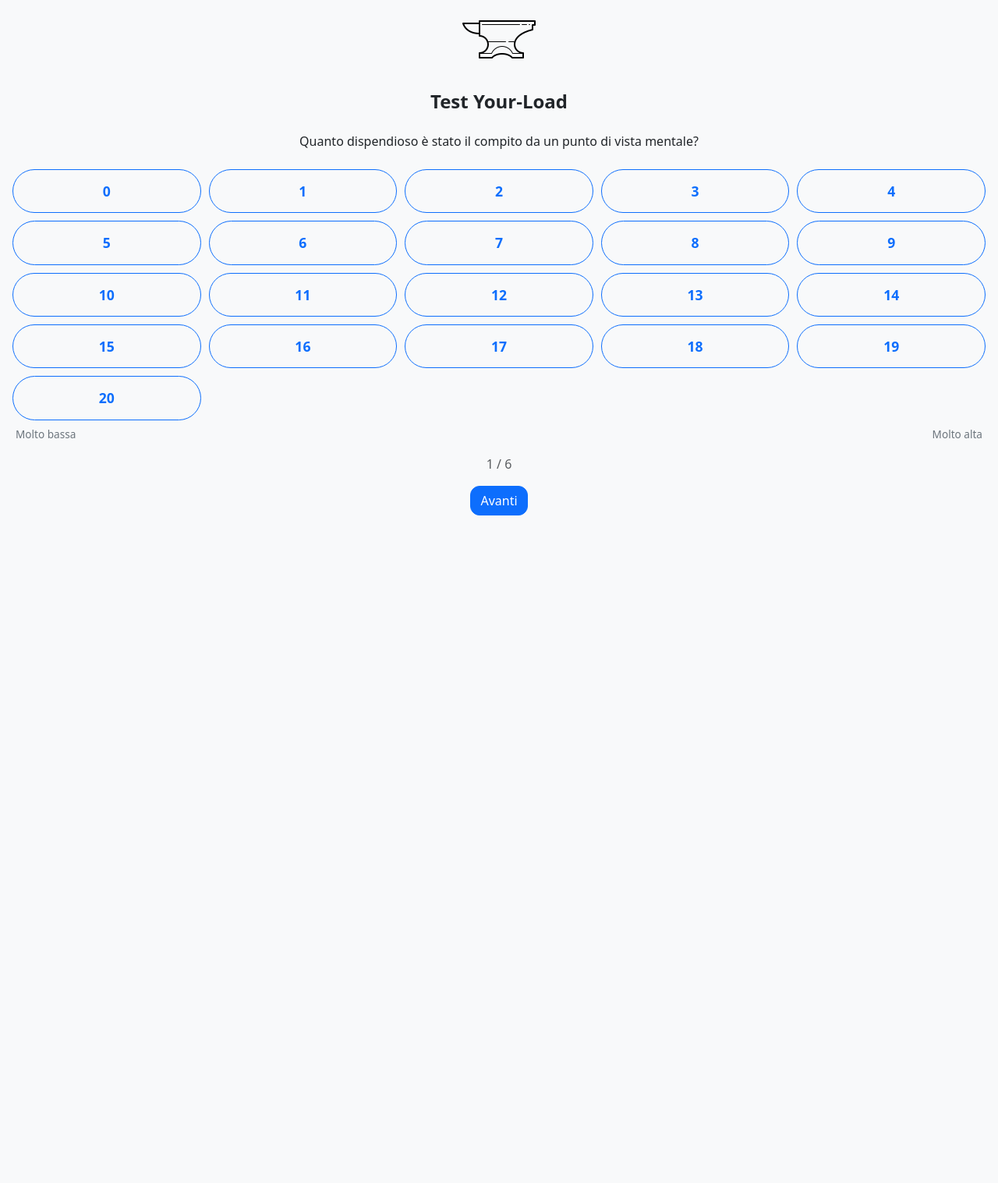
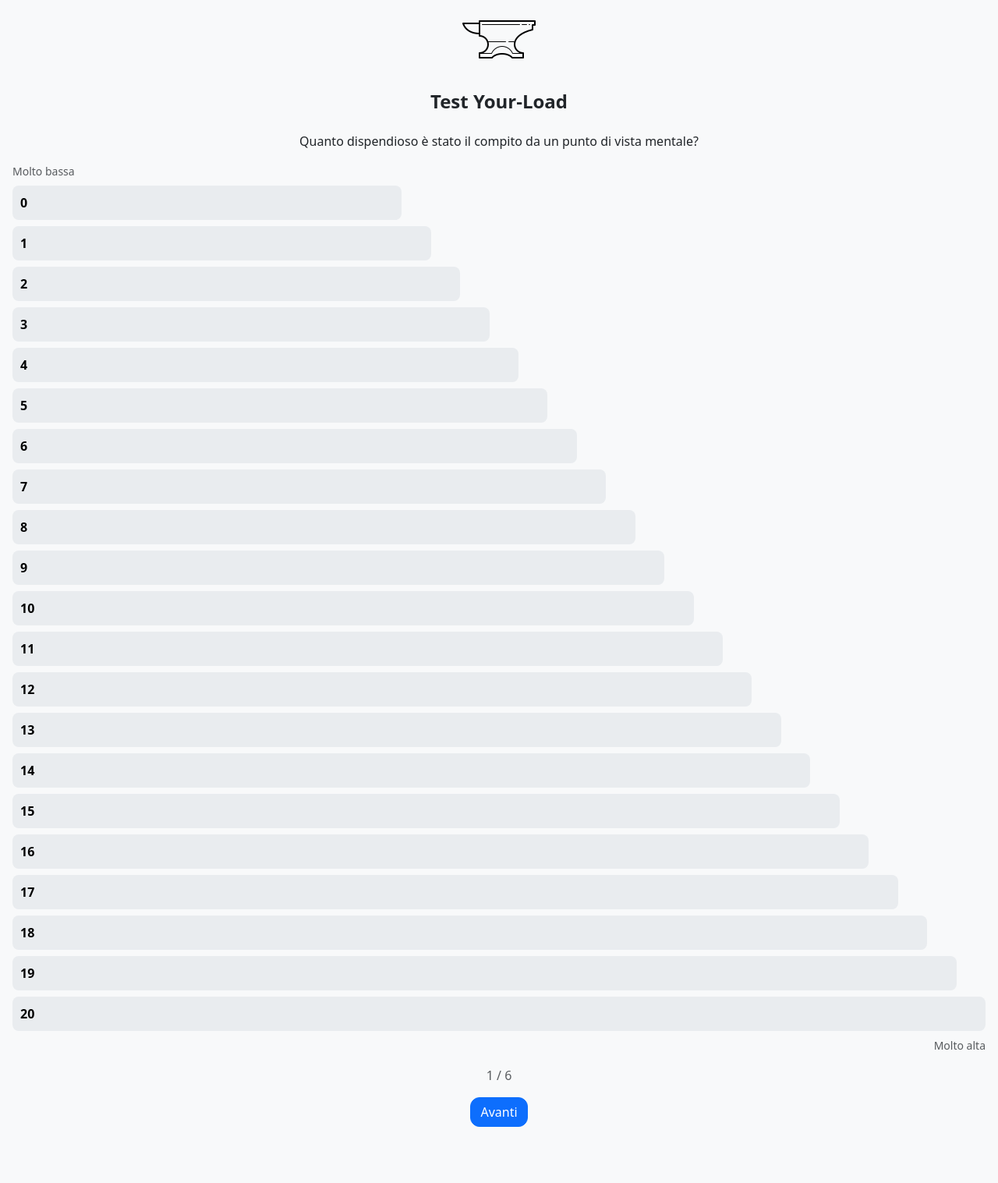
Before and after one commit to Nakin-x/your_load, a Django app: page /scheda/1/test/ in a window 1280 px wide. Shown: the whole page at 78% size. Before the commit the page ends 661 px from the top, so only its background shows below. Run offline with Django 5.2, Linux system fonts and the light colour scheme.

Commit message:
prova 20 step0_1

```diff
--- a/core/static/core/css/style.css
+++ b/core/static/core/css/style.css
@@ -37,3 +37,34 @@ button:active {
     font-size: 1.1rem;
     border-radius: 999px;
 }
+
+
+.scale-container {
+    display: flex;
+    flex-direction: column;
+    gap: 8px;
+}
+
+.scale-btn {
+    border: none;
+    background-color: #e9ecef;
+    padding: 10px;
+    border-radius: 8px;
+    text-align: left;
+    font-weight: 600;
+    transition: all 0.15s ease;
+}
+
+.scale-btn:hover {
+    background-color: #dee2e6;
+}
+
+.scale-btn.active {
+    background-color: #0d6efd;
+    color: white;
+}
+
+
+#radarChart {
+    max-width: 100%;
+}
--- a/core/static/core/js/test.js
+++ b/core/static/core/js/test.js
@@ -69,10 +69,14 @@ function renderValutazione() {
     const dim = DIMENSIONI[step];
 
     let buttons = "";
+
     for (let i = 0; i <= 20; i++) {
+        const width = 40 + (i * 3); // larghezza progressiva
+
         buttons += `
-            <button class="slot-btn btn btn-outline-primary fw-semibold"
-                    data-value="${i}">
+            <button class="scale-btn"
+                    data-value="${i}"
+                    style="width:${width}%">
                 ${i}
             </button>
         `;
@@ -82,13 +86,16 @@ function renderValutazione() {
     container.innerHTML = `
     <p class="text-center fs-6 mt-4">${dim.domanda}</p>
 
-    <div class="slot-grid mt-4">
+    <div class="text-start small text-muted mt-3">
+        Molto bassa
+    </div>
+
+    <div class="scale-container mt-2">
         ${buttons}
     </div>
 
-    <div class="d-flex justify-content-between mt-2 px-1 slot-labels">
-        <span>Molto bassa</span>
-        <span>Molto alta</span>
+    <div class="text-end small text-muted mt-2">
+        Molto alta
     </div>
 
     <p class="text-center text-muted mt-3">
@@ -97,8 +104,15 @@ function renderValutazione() {
 `;
 
 
-    document.querySelectorAll(".slot-btn").forEach(btn => {
-        btn.onclick = () => {
+    document.querySelectorAll(".scale-btn").forEach(btn => {
+    btn.onclick = () => {
+
+        document.querySelectorAll(".scale-btn")
+            .forEach(b => b.classList.remove("active"));
+
+        btn.classList.add("active");
+
+        setTimeout(() => {
             valutazioni[dim.key] = parseInt(btn.dataset.value);
             step++;
 
@@ -108,8 +122,10 @@ function renderValutazione() {
                 step = 0;
                 renderCoppia();
             }
-        };
-    });
+        }, 150);
+    };
+});
+
 }
 
 /* =======================
```
